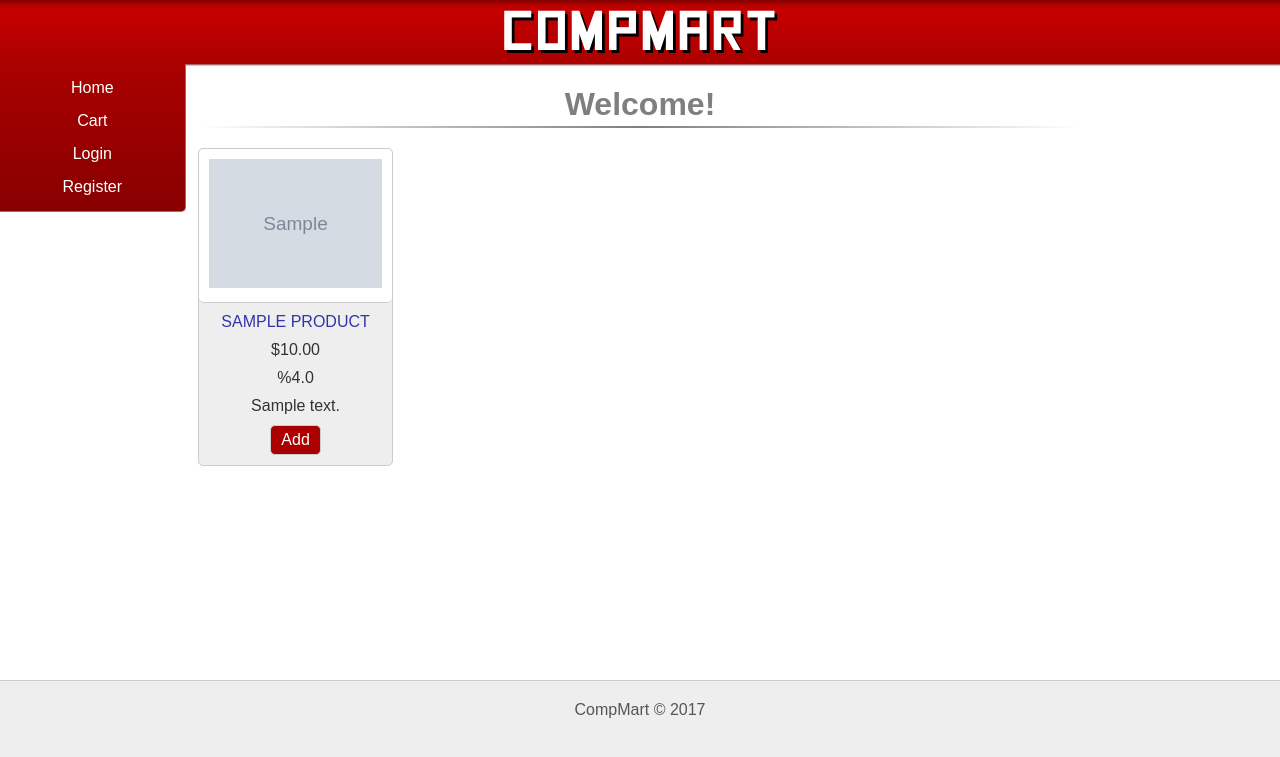
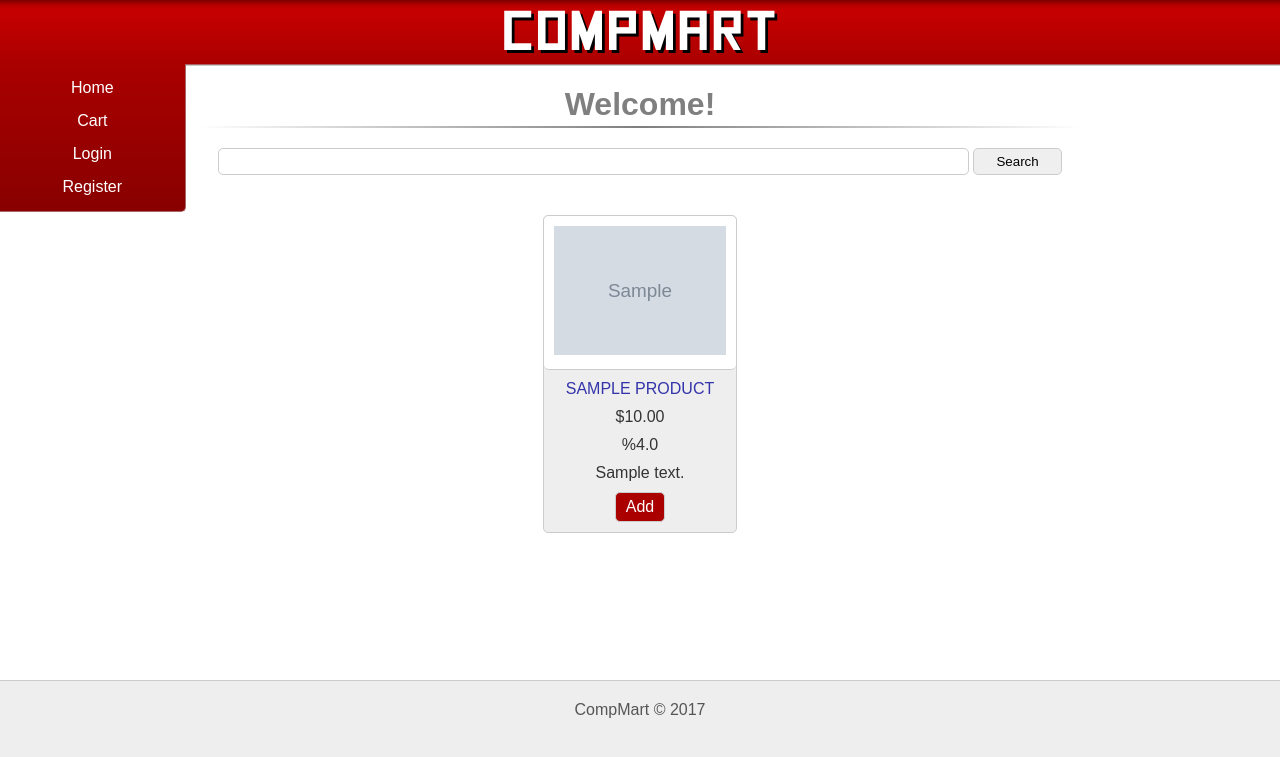
Before and after one commit to PrestonMonteWest/CompMart, a Django app: page /1 in a window 1280 px wide. Shown: the top 757 px of the page. Run offline with Django 3.2, Linux system fonts and the light colour scheme; tables that the repository leaves empty hold one stand-in row (values such as "Sample post"); grey boxes marked "Sample" are stand-in pictures.

Commit message:
Added searching capabilities

```diff
--- a/commerce/forms.py
+++ b/commerce/forms.py
@@ -1,4 +1 @@
 from django import forms
-
-class AddProductForm(forms.Form):
-    pass
--- a/commerce/static/commerce/css/pages/index.css
+++ b/commerce/static/commerce/css/pages/index.css
@@ -1,3 +1,19 @@
+.search {margin: 20px 0;}
+
+.search > input {
+    box-sizing: border-box;
+    border-radius: 5px;
+}
+
+.search > input:focus {
+    outline: none;
+    box-shadow: 0 0 0 1px grey;
+}
+
+.search > input[type="text"] {width: 85%;}
+
+.search > input[type="submit"] {width: 10%;}
+
 .container {
     display: -webkit-box;
     display: -moz-box;
@@ -5,14 +21,13 @@
     display: -webkit-flex;
     display: flex;
     flex-flow: row wrap;
-    align-items: flex-start;
-    justify-content: space-between;
+    justify-content: space-around;
 }
 
 .product {
+    margin: 20px 0;
     display: inline-block;
     box-sizing: border-box;
-    margin-bottom: 20px;
     width: 22%;
     border: 1px solid #ccc;
     border-radius: 5px;
--- a/commerce/templates/commerce/pages/index.html
+++ b/commerce/templates/commerce/pages/index.html
@@ -8,6 +8,14 @@
 
 {% block page_content %}
 <h2>Welcome!</h2>
+<form class="search" action="{% url 'index' %}" method="get">
+  <input type="text" name="q" value="{{ query }}">
+  <input type="submit" value="Search">
+</form>
+{% if product_list %}
+{% if query %}
+<p class="text">{{ product_list|length }} product{{ product_list|pluralize }} found.</p>
+{% endif %}
 <div class="container">
   {% for product in product_list %}
   <div class="product">
@@ -26,8 +34,9 @@
     <p>{{ product.description|default:"<i>No Description</i>"|truncatechars:30 }}</p>
     <a class="button" href="{% url 'commerce:add' product.id %}">Add</a>
   </div>
-  {% empty %}
-  <p class="text">There are no products.</p>
   {% endfor %}
 </div>
+{% else %}
+<p class="text">No products found!</p>
+{% endif %}
 {% endblock %}
--- a/commerce/views.py
+++ b/commerce/views.py
@@ -3,6 +3,7 @@ from django.views.decorators.http import require_http_methods, require_safe
 from django.contrib.auth import authenticate, logout as auth_logout, login as auth_login
 from django.http import Http404
 from django.views.generic import ListView, DetailView
+from django.db.models import Q
 from .models import Product
 
 def get_cart(session):
@@ -26,11 +27,22 @@ class Index(ListView):
         else:
             page = 1
 
-        start = (page - 1) * Index.page_len
+        start = (page - 1) * self.page_len
         if start >= self.num_products:
             raise Http404()
 
-        return Product.objects.all()[start:start+Index.page_len]
+        self.query = self.request.GET.get('q', '')
+        if self.query:
+            terms = self.query.split()
+            query = Q(name__icontains=terms.pop())
+            for term in terms:
+                query |= Q(name__icontains=term)
+
+            products = Product.objects.filter(query)
+        else:
+            products = Product.objects.all()
+
+        return products[start:start+self.page_len]
 
     def get_context_data(self, **kwargs):
         context = super().get_context_data(**kwargs)
@@ -39,6 +51,7 @@ class Index(ListView):
         num_pages = (self.num_products // Index.page_len)
         num_pages += (1 if self.num_products % Index.page_len != 0 else 0)
         context['num_pages'] = num_pages
+        context['query'] = self.query
 
         return context
 
@@ -129,7 +142,7 @@ def cart(request):
     items = []
     total = 0
 
-    for pk in cart:
+    for pk in sorted(cart):
         try:
             product = Product.objects.get(pk=pk)
         except Product.DoesNotExist:
--- a/compmart/urls.py
+++ b/compmart/urls.py
@@ -18,7 +18,6 @@ from django.contrib import admin
 from django.conf import settings
 from django.conf.urls.static import static
 from commerce.views import Index
-from . import views
 
 urlpatterns = [
     url(r'^(?P<page>[1-9]\d*)?$', Index.as_view(), name='index'),
```
